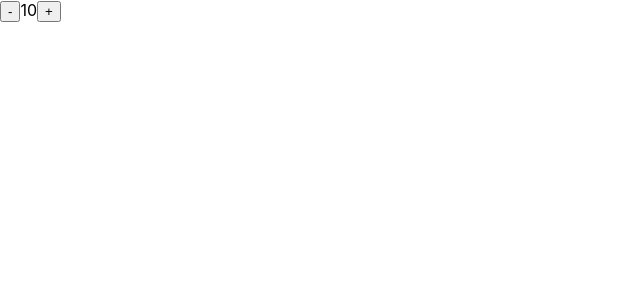
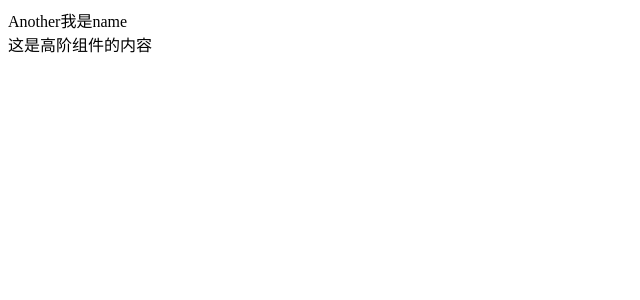
Before and after one commit to Gacent/personal-react, a React (Create React App) app: page / in a window 1280 px wide. Shown: the top 300 px of the page, without its empty margins (0-640 px from the left). Built offline with nearby package versions, Linux system fonts and the light colour scheme.

Commit message:
feat：finish

```diff
--- /dev/null
+++ b/config-overrides.js
@@ -0,0 +1,8 @@
+// module.exports=(config)=>{
+//   // 如果没有使用customize-cra则在这里对config进行配置
+//   return config
+// }
+const {override,addDecoratorsLegacy} =require('customize-cra')
+module.exports = override(
+  addDecoratorsLegacy()
+)
--- /dev/null
+++ b/src/Another.js
@@ -0,0 +1,17 @@
+import React, { Component } from 'react'
+
+import WithCopyRight from './WithCopyRight'
+
+@WithCopyRight
+
+class Another extends Component {
+  render() {
+    return (
+      <div>
+        Another{this.props.name}
+      </div>
+    )
+  }
+}
+
+export default Another
--- a/src/App.js
+++ b/src/App.js
@@ -1,16 +1,14 @@
-import React ,{Component,Fragment}from 'react';
-import {
-  Test1,
-  Test2
-} from './components'
+import React, { Component } from 'react'
 
-export default class App extends Component {
+import Another from './Another'
+const App = class App extends Component {
   render() {
     return (
-      <Fragment>
-        <Test1></Test1>
-        <Test2></Test2>
-      </Fragment>
+      <div>
+        <Another name="我是name"></Another>
+      </div>
     )
   }
 }
+
+export default App
--- /dev/null
+++ b/src/WithCopyRight.js
@@ -0,0 +1,16 @@
+import React, { Component } from 'react'
+
+const WithCopyRight=(YourComponent)=>{
+  return class WithCopyRight extends Component {
+    render() {
+      return (
+        <div>
+          <YourComponent {...this.props}/>
+          这是高阶组件的内容
+        </div>
+      )
+    }
+  }
+}
+
+export default WithCopyRight
--- a/src/index.css
+++ /dev/null
@@ -1,13 +0,0 @@
-body {
-  margin: 0;
-  font-family: -apple-system, BlinkMacSystemFont, 'Segoe UI', 'Roboto', 'Oxygen',
-    'Ubuntu', 'Cantarell', 'Fira Sans', 'Droid Sans', 'Helvetica Neue',
-    sans-serif;
-  -webkit-font-smoothing: antialiased;
-  -moz-osx-font-smoothing: grayscale;
-}
-
-code {
-  font-family: source-code-pro, Menlo, Monaco, Consolas, 'Courier New',
-    monospace;
-}
--- a/src/index.js
+++ b/src/index.js
@@ -1,20 +1,9 @@
-import React,{useState,useEffect}from 'react';
+import React from 'react';
 import ReactDOM from 'react-dom';
-import './index.css';
-// import App from './App';
 
-const Count=()=>{
-  const [name,setName]=useState(10)
-  useEffect(()=>{
-    console.log('更新le ')
-  })
-  return (
-    <div>
-      <button onClick={()=>setName(name-1)}>-</button>
-      <span>{name}</span>
-      <button onClick={()=>setName(name+1)}>+</button>
-    </div>
-  )
-}
+import App from './App'
 
-ReactDOM.render(<Count />, document.getElementById('root'));
+ReactDOM.render(
+  <App/>,
+  document.querySelector('#root')
+)
```
Also changed, not shown: package.json (+8 -3 lines), src/components/Test1/index.js (deleted, +0 -11 lines), src/components/Test2/index.js (deleted, +0 -11 lines), src/components/index.js (deleted, +0 -10 lines), 2 other files (tests, documents, lock files or other folders).
